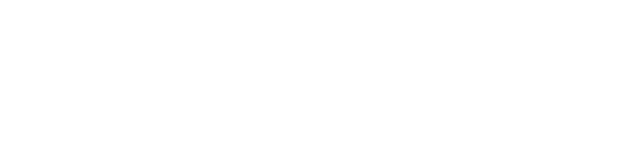
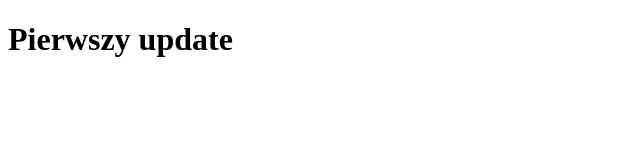
Before and after one commit to Fuxsi/basic_repo, a plain HTML site: page index.html in a window 1280 px wide. Shown: the whole page, without its empty margins (0-640 px from the left). Drawn offline with Linux system fonts and the light colour scheme.

Commit message:
first update

```diff
--- a/index.html
+++ b/index.html
@@ -6,6 +6,6 @@
     <title>Document</title>
 </head>
 <body>
-
+    <h1>Pierwszy update</h1>
 </body>
 </html>
```
